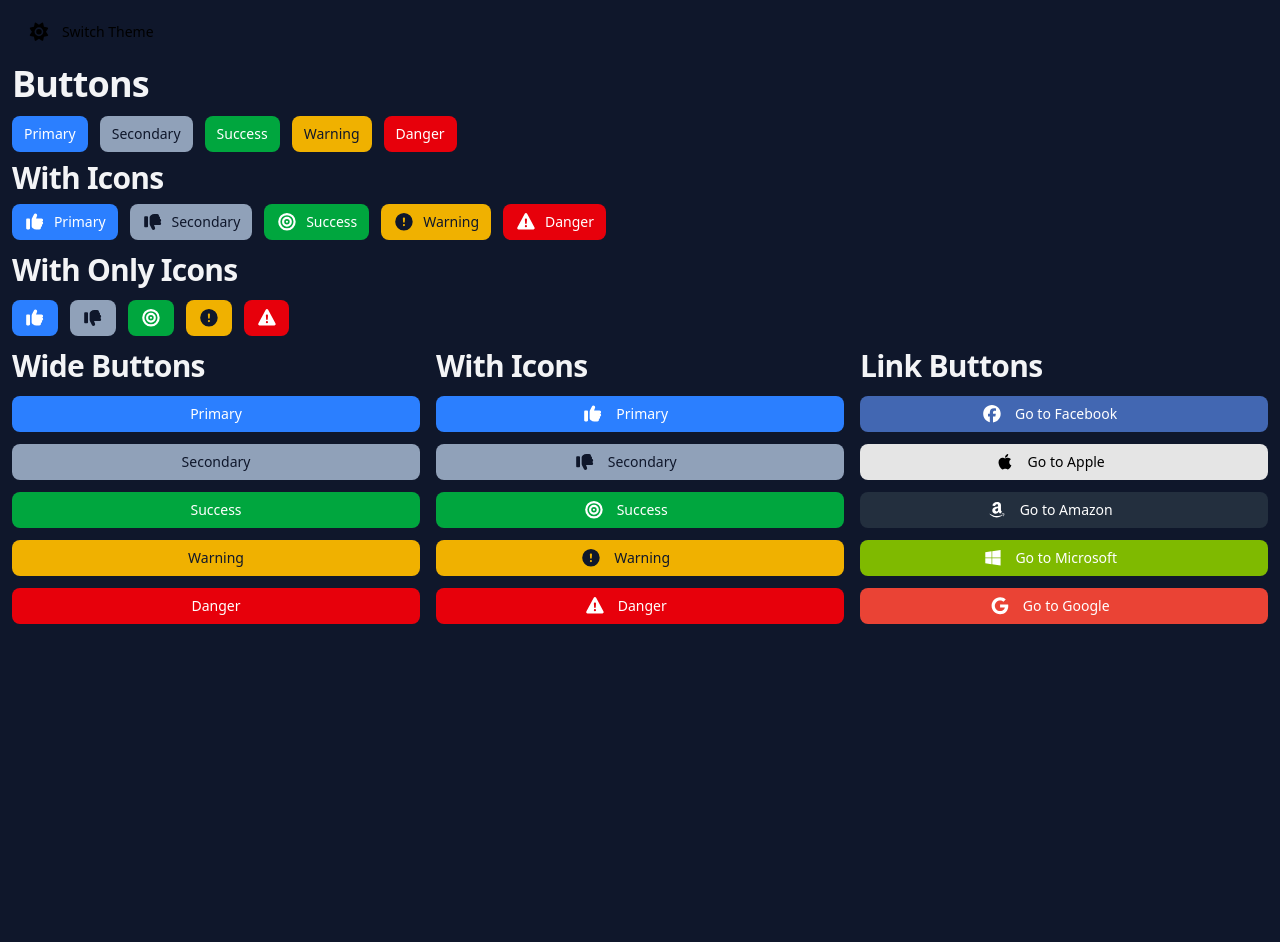
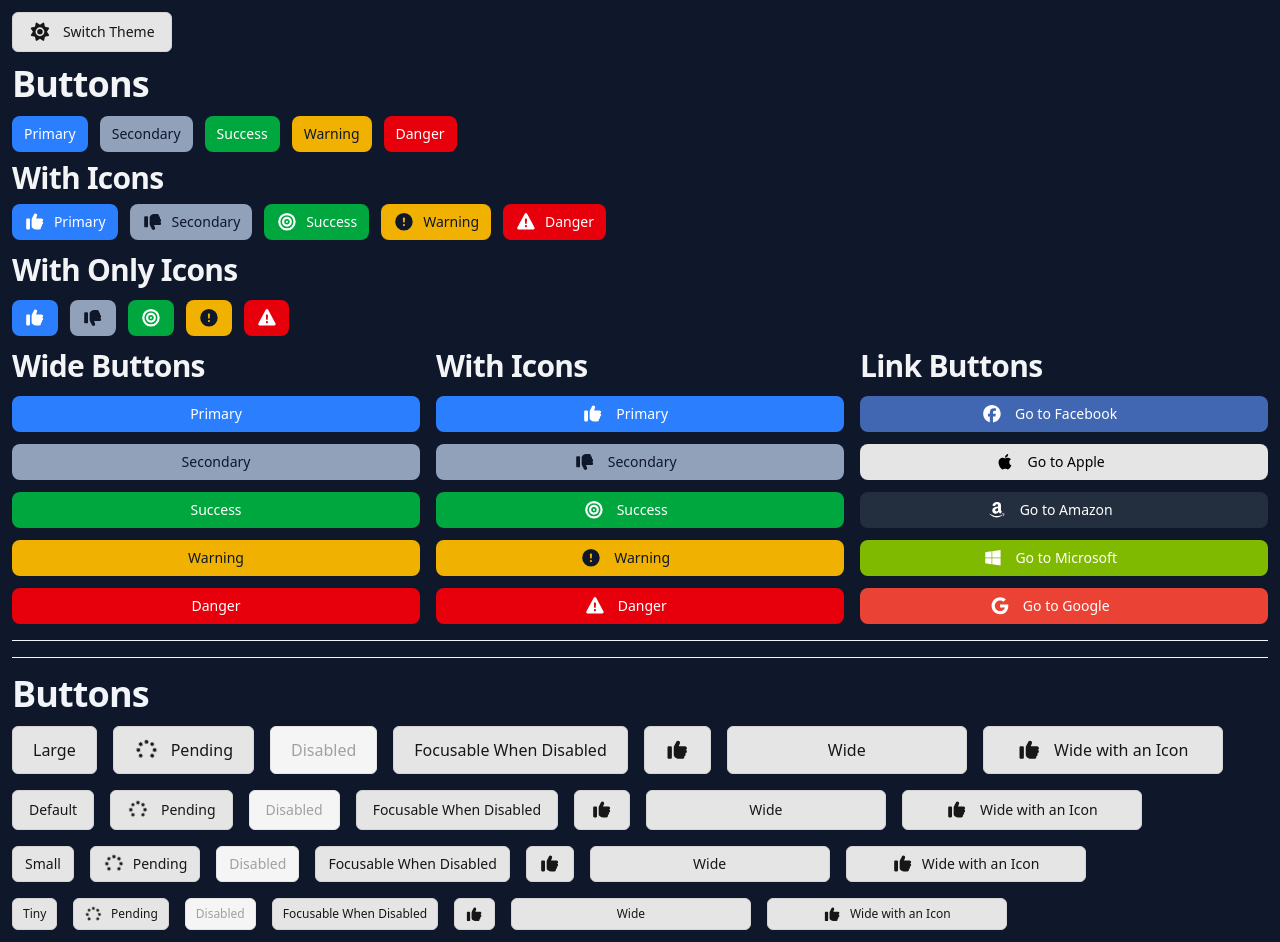
Before and after one commit to omermecitoglu/tailwind-ui-kit, a React (Vite) app: page / in a window 1280 px wide. Before the commit the page ends 800 px from the top, so only its background shows below. Built offline with nearby package versions, Linux system fonts and the light colour scheme.

Commit message:
playground: base button examples

```diff
--- a/src/App.tsx
+++ b/src/App.tsx
@@ -15,11 +15,25 @@ import { type ComponentProps } from "react";
 import BaseButton from "./components/button/BaseButton";
 import Button from "./components/legacy/Button";
 import LinkButton from "./components/legacy/LinkButton";
+import { cn } from "./utils";
 
 const App = () => {
   const handleClick = () => setTimeout(() => alert("You clicked a button half a second ago!"), 600);
 
   const Link = ({ children, ...otherProps }: ComponentProps<"a">) => (<a {...otherProps}>{children}</a>);
+
+  const buttonStyles = cn([
+    "bg-neutral-200",
+    "text-neutral-900",
+    "border",
+    "border-neutral-300",
+    "hover:bg-neutral-300",
+    "active:bg-neutral-400",
+    "focus-visible:outline-neutral-500",
+    "disabled:bg-neutral-100",
+    "disabled:text-neutral-400",
+    "disabled:border-neutral-200",
+  ]);
 
   const toggleTheme = () => {
     const currentTheme = document.body.dataset.theme;
@@ -28,7 +42,7 @@ const App = () => {
 
   return (
     <div className="container mx-auto px-3 py-3">
-      <BaseButton onClick={toggleTheme}>
+      <BaseButton onClick={toggleTheme} className={buttonStyles}>
         <div className="hidden dark:block">
           <FontAwesomeIcon icon={faSun} size="lg" />
         </div>
@@ -140,6 +154,85 @@ const App = () => {
           </div>
         </div>
       </div>
+      <hr className="my-4 border-slate-900 dark:border-slate-100" />
+      <hr className="my-4 border-slate-900 dark:border-slate-100" />
+      <h1 className="text-4xl my-3 font-bold tracking-tight text-slate-900 dark:text-slate-100">
+        Buttons
+      </h1>
+      <div className="flex flex-col gap-4">
+        <div className="flex gap-4">
+          <BaseButton size="lg" className={buttonStyles}>Large</BaseButton>
+          <BaseButton size="lg" pending className={buttonStyles}>Pending</BaseButton>
+          <BaseButton size="lg" disabled className={buttonStyles}>Disabled</BaseButton>
+          <BaseButton size="lg" disabled focusableWhenDisabled className={buttonStyles}>Focusable When Disabled</BaseButton>
+          <BaseButton size="lg" className={buttonStyles}>
+            <FontAwesomeIcon icon={faThumbsUp} size="lg" />
+          </BaseButton>
+          <div className="grid w-60">
+            <BaseButton size="lg" className={buttonStyles}>Wide</BaseButton>
+          </div>
+          <div className="grid w-60">
+            <BaseButton size="lg" className={buttonStyles}>
+              <FontAwesomeIcon icon={faThumbsUp} size="lg" />
+              Wide with an Icon
+            </BaseButton>
+          </div>
+        </div>
+        <div className="flex gap-4">
+          <BaseButton className={buttonStyles}>Default</BaseButton>
+          <BaseButton pending className={buttonStyles}>Pending</BaseButton>
+          <BaseButton disabled className={buttonStyles}>Disabled</BaseButton>
+          <BaseButton disabled focusableWhenDisabled className={buttonStyles}>Focusable When Disabled</BaseButton>
+          <BaseButton className={buttonStyles}>
+            <FontAwesomeIcon icon={faThumbsUp} size="lg" />
+          </BaseButton>
+          <div className="grid w-60">
+            <BaseButton className={buttonStyles}>Wide</BaseButton>
+          </div>
+          <div className="grid w-60">
+            <BaseButton className={buttonStyles}>
+              <FontAwesomeIcon icon={faThumbsUp} size="lg" />
+              Wide with an Icon
+            </BaseButton>
+          </div>
+        </div>
+        <div className="flex gap-4">
+          <BaseButton size="sm" className={buttonStyles}>Small</BaseButton>
+          <BaseButton size="sm" pending className={buttonStyles}>Pending</BaseButton>
+          <BaseButton size="sm" disabled className={buttonStyles}>Disabled</BaseButton>
+          <BaseButton size="sm" disabled focusableWhenDisabled className={buttonStyles}>Focusable When Disabled</BaseButton>
+          <BaseButton size="sm" className={buttonStyles}>
+            <FontAwesomeIcon icon={faThumbsUp} size="lg" />
+          </BaseButton>
+          <div className="grid w-60">
+            <BaseButton size="sm" className={buttonStyles}>Wide</BaseButton>
+          </div>
+          <div className="grid w-60">
+            <BaseButton size="sm" className={buttonStyles}>
+              <FontAwesomeIcon icon={faThumbsUp} size="lg" />
+              Wide with an Icon
+            </BaseButton>
+          </div>
+        </div>
+        <div className="flex gap-4">
+          <BaseButton size="xs" className={buttonStyles}>Tiny</BaseButton>
+          <BaseButton size="xs" pending className={buttonStyles}>Pending</BaseButton>
+          <BaseButton size="xs" disabled className={buttonStyles}>Disabled</BaseButton>
+          <BaseButton size="xs" disabled focusableWhenDisabled className={buttonStyles}>Focusable When Disabled</BaseButton>
+          <BaseButton size="xs" className={buttonStyles}>
+            <FontAwesomeIcon icon={faThumbsUp} size="lg" />
+          </BaseButton>
+          <div className="grid w-60">
+            <BaseButton size="xs" className={buttonStyles}>Wide</BaseButton>
+          </div>
+          <div className="grid w-60">
+            <BaseButton size="xs" className={buttonStyles}>
+              <FontAwesomeIcon icon={faThumbsUp} size="lg" />
+              Wide with an Icon
+            </BaseButton>
+          </div>
+        </div>
+      </div>
     </div>
   );
 };
```
